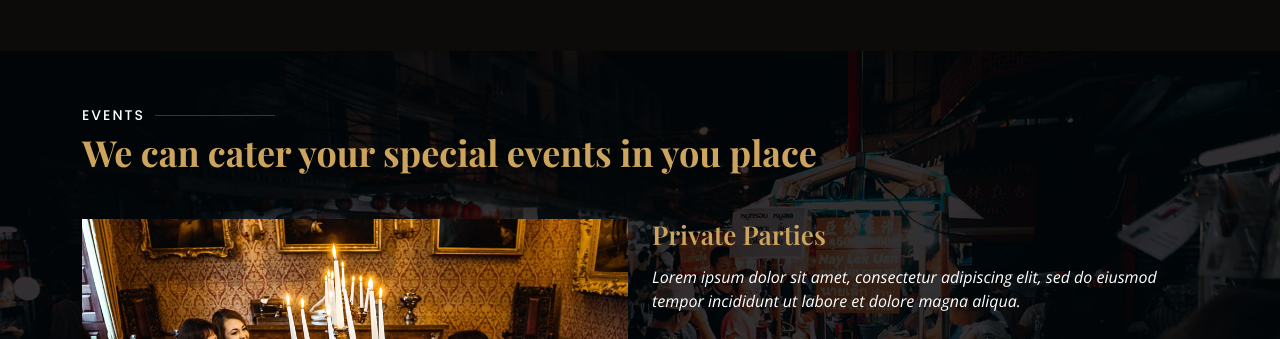
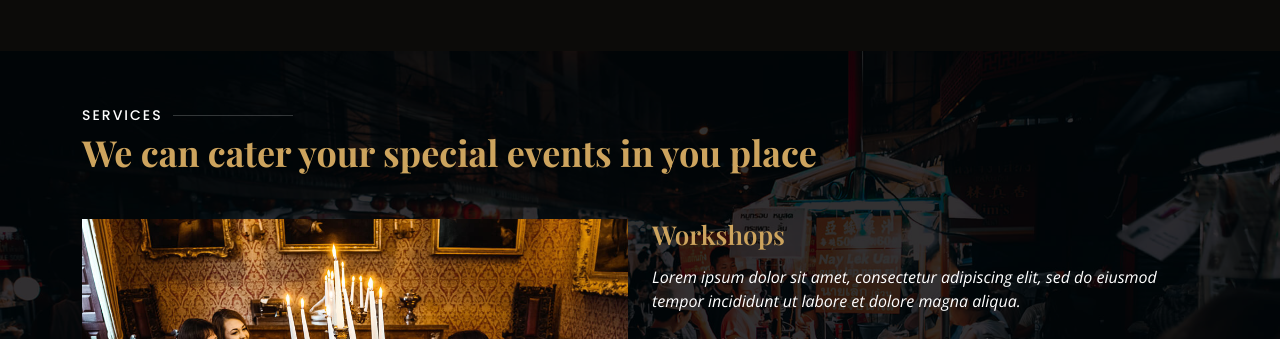
Before and after one commit to diogofgm/ballonnis_site, a Jekyll site: the page built from index.html, in a window 1280 px wide and 900 px high, scrolled down 3199 px. Shown: the part 155-494 px from the top of the window. Built offline with Jekyll 4.4.1, drawn with Linux system fonts in a browser that asks for light colours; some web fonts are replaced.

Commit message:
services

```diff
--- a/_includes/events.html
+++ b/_includes/services.html
@@ -2,7 +2,7 @@
     <div class="container" data-aos="fade-up">
 
         <div class="section-title">
-            <h2>Events</h2>
+            <h2>Services</h2>
             <p>We can cater your special events in you place</p>
         </div>
 
@@ -15,7 +15,7 @@
                             <img src="assets/img/event-birthday.jpg" class="img-fluid" alt="">
                         </div>
                         <div class="col-lg-6 pt-4 pt-lg-0 content">
-                            <h3>Birthday Parties</h3>
+                            <h3>Events</h3>
                             <div class="price">
                                 <!-- <p><span>$189</span></p> -->
                             </div>
@@ -47,7 +47,7 @@
                             <img src="assets/img/event-private.jpg" class="img-fluid" alt="">
                         </div>
                         <div class="col-lg-6 pt-4 pt-lg-0 content">
-                            <h3>Private Parties</h3>
+                            <h3>Workshops</h3>
                             <div class="price">
                                 <!-- <p><span>$290</span></p> -->
                             </div>
--- a/_layouts/default.html
+++ b/_layouts/default.html
@@ -210,11 +210,11 @@
             </div>
         </section><!-- End Specials Section -->
 
-        <!-- ======= Events Section ======= -->
+        <!-- ======= Services Section ======= -->
 
-        {% include events.html %}
+        {% include services.html %}
 
-        <!-- End Events Section -->
+        <!-- End Services Section -->
 
         <!-- ======= Book A Table Section ======= -->
 
```
